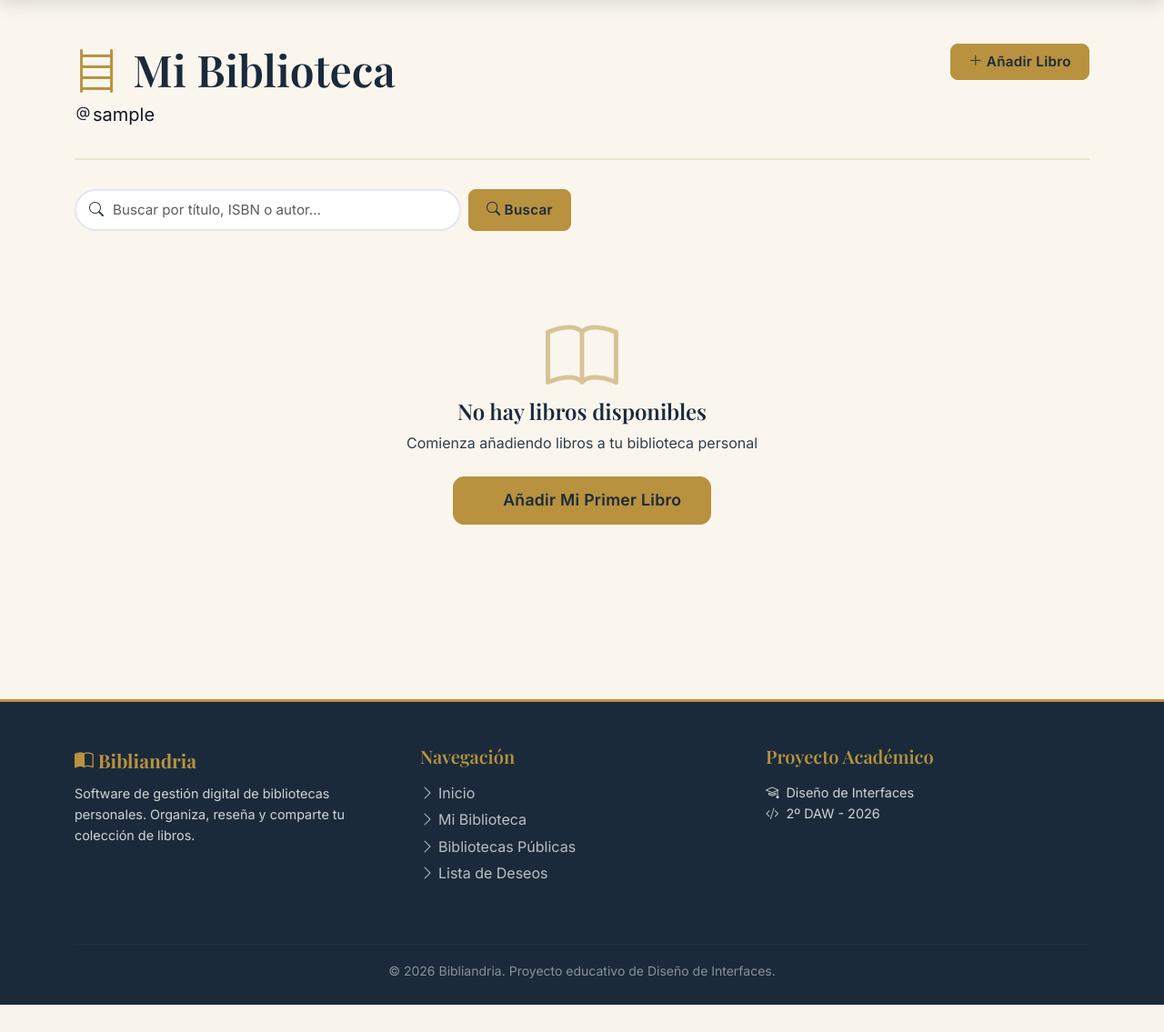
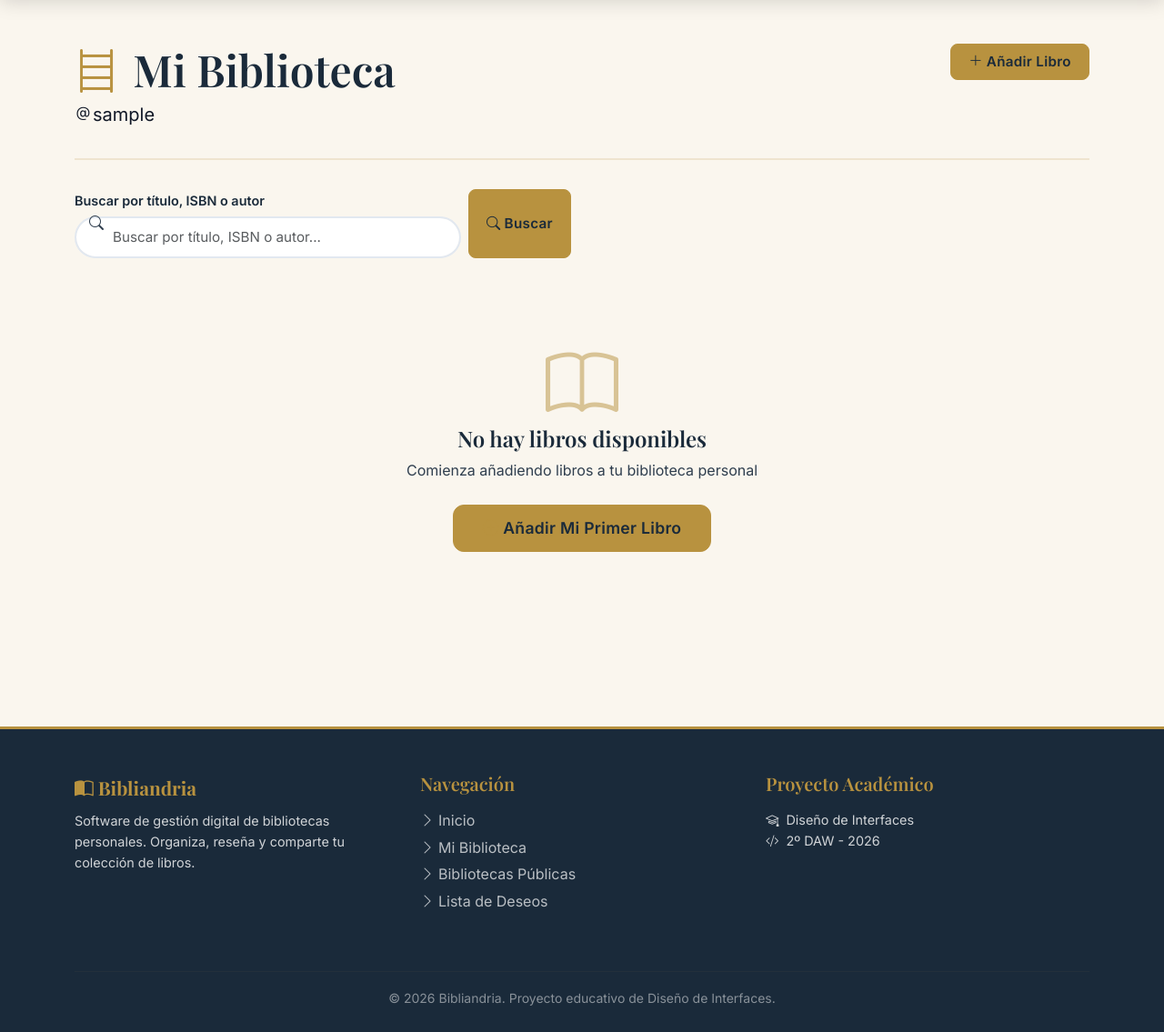
Before and after one commit to AlonsoAlmodovar2006/Bibliandria_Interfaces, a Django app: a page that uses templates/biblioteca/ver_biblioteca.html in a window 1280 px wide. Shown: the part 80-1215 px from the top of the page at 91% size. Before the commit the page ends 1185 px from the top, so only its background shows below. Run offline with Django 5.2, Linux system fonts and the light colour scheme; the visitor is signed in with stand-in values (Sample User, id 1); data comes from the database, SQL or seed files in the repository; data that the repository does not hold is empty.

Commit message:
Wireframes a Nueva Carpeta

```diff
--- a/biblioteca/forms.py
+++ b/biblioteca/forms.py
@@ -68,15 +68,15 @@ class LibroForm(forms.ModelForm):
             'descripcion', 'portada', 'numero_paginas', 'estado', 'formato'
         ]
         widgets = {
-            'titulo': forms.TextInput(attrs={'class': 'form-control'}),
-            'autor': forms.TextInput(attrs={'class': 'form-control'}),
+            'titulo': forms.TextInput(attrs={'class': 'form-control', 'required': True}),
+            'autor': forms.TextInput(attrs={'class': 'form-control', 'required': True}),
             'isbn': forms.TextInput(attrs={'class': 'form-control'}),
             'editorial': forms.TextInput(attrs={'class': 'form-control'}),
             'año_publicacion': forms.NumberInput(attrs={'class': 'form-control'}),
             'descripcion': forms.Textarea(attrs={'class': 'form-control', 'rows': 4}),
             'numero_paginas': forms.NumberInput(attrs={'class': 'form-control'}),
-            'estado': forms.Select(attrs={'class': 'form-control'}),
-            'formato': forms.Select(attrs={'class': 'form-control'}),
+            'estado': forms.Select(attrs={'class': 'form-control', 'required': True}),
+            'formato': forms.Select(attrs={'class': 'form-control', 'required': True}),
         }
 
 
--- a/templates/biblioteca/libro_form.html
+++ b/templates/biblioteca/libro_form.html
@@ -28,7 +28,7 @@
                             </label>
                             {{ field }}
                             {% if field.help_text %}
-                            <small class="form-text text-muted"><i class="bi bi-info-circle me-1"></i>{{ field.help_text }}</small>
+                            <small id="{{ field.id_for_label }}_helptext" class="form-text text-muted"><i class="bi bi-info-circle me-1"></i>{{ field.help_text }}</small>
                             {% endif %}
                             {% if field.errors %}
                             <div class="text-danger small mt-1"><i class="bi bi-exclamation-circle me-1"></i>{{ field.errors }}</div>
--- a/templates/biblioteca/ver_biblioteca.html
+++ b/templates/biblioteca/ver_biblioteca.html
@@ -1,7 +1,8 @@
 {% extends 'base.html' %}
 
 {% block title %}
-    {% if es_propietario %}Mi Biblioteca{% else %}Biblioteca de {{ usuario_biblioteca.get_full_name }}{% endif %} - Bibliandria
+{% if es_propietario %}Mi Biblioteca{% else %}Biblioteca de {{ usuario_biblioteca.get_full_name }}{% endif %} -
+Bibliandria
 {% endblock %}
 
 {% block content %}
@@ -40,6 +41,7 @@
         <div class="col-md-6">
             <form method="get" class="search-bar d-flex">
                 <div class="position-relative flex-grow-1">
+                    <label for="id_query" class="form-label">Buscar por título, ISBN o autor</label>
                     <i class="bi bi-search search-icon"></i>
                     {{ form.query }}
                 </div>
@@ -88,8 +90,10 @@
                     {% endif %}
                     <div class="mt-auto">
                         <div class="d-flex gap-1 mb-2 flex-wrap">
-                            <span class="badge badge-accent" style="font-size: 0.7rem;">{{ libro.get_formato_display }}</span>
-                            <span class="badge bg-secondary" style="font-size: 0.7rem;">{{ libro.get_estado_display }}</span>
+                            <span class="badge badge-accent" style="font-size: 0.7rem;">{{ libro.get_formato_display
+                                }}</span>
+                            <span class="badge bg-secondary" style="font-size: 0.7rem;">{{ libro.get_estado_display
+                                }}</span>
                         </div>
                         <a href="{% url 'libro_detalle' libro.pk %}" class="btn btn-sm btn-outline-primary w-100">
                             <i class="bi bi-eye"></i> Ver Detalles
```
Also changed, not shown: 7 other files. Lines whose indentation alone changed are shown as unchanged.
